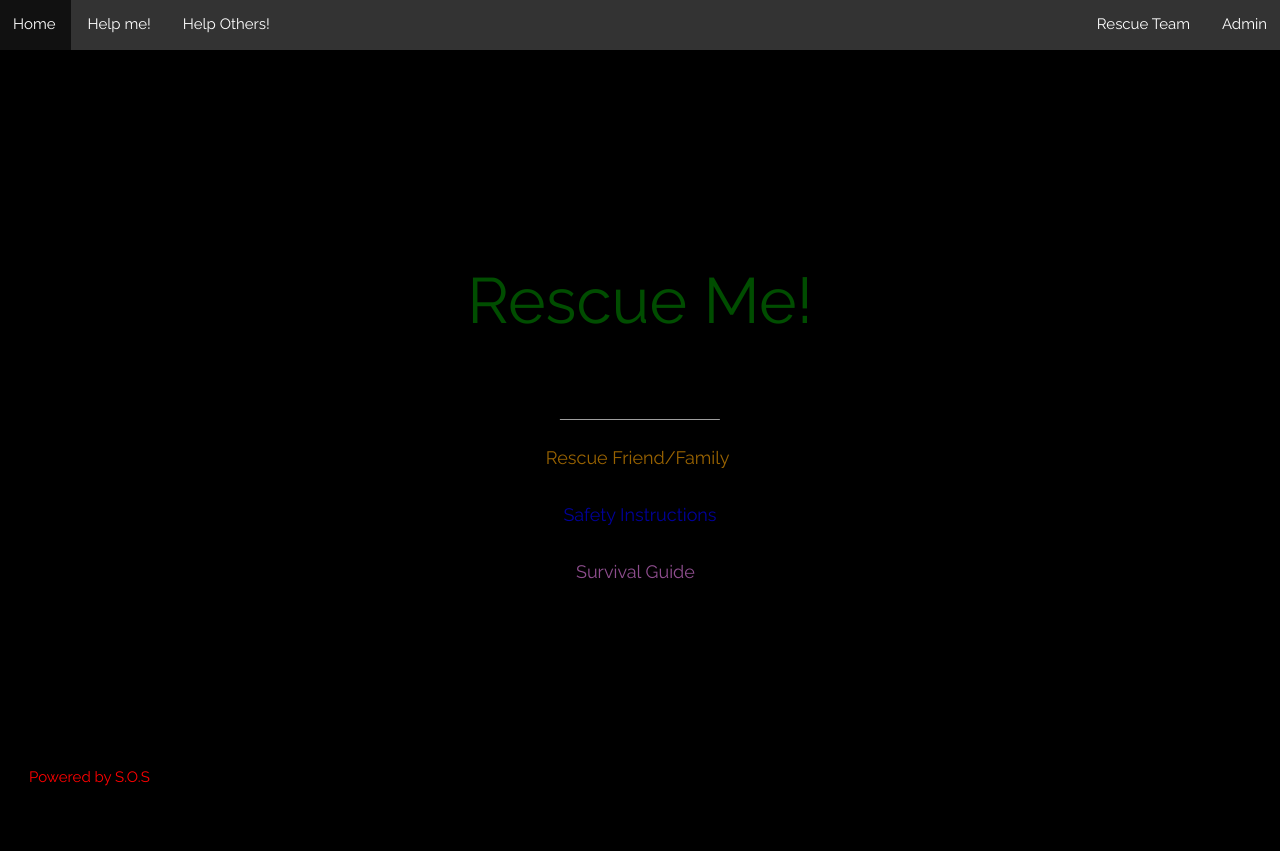
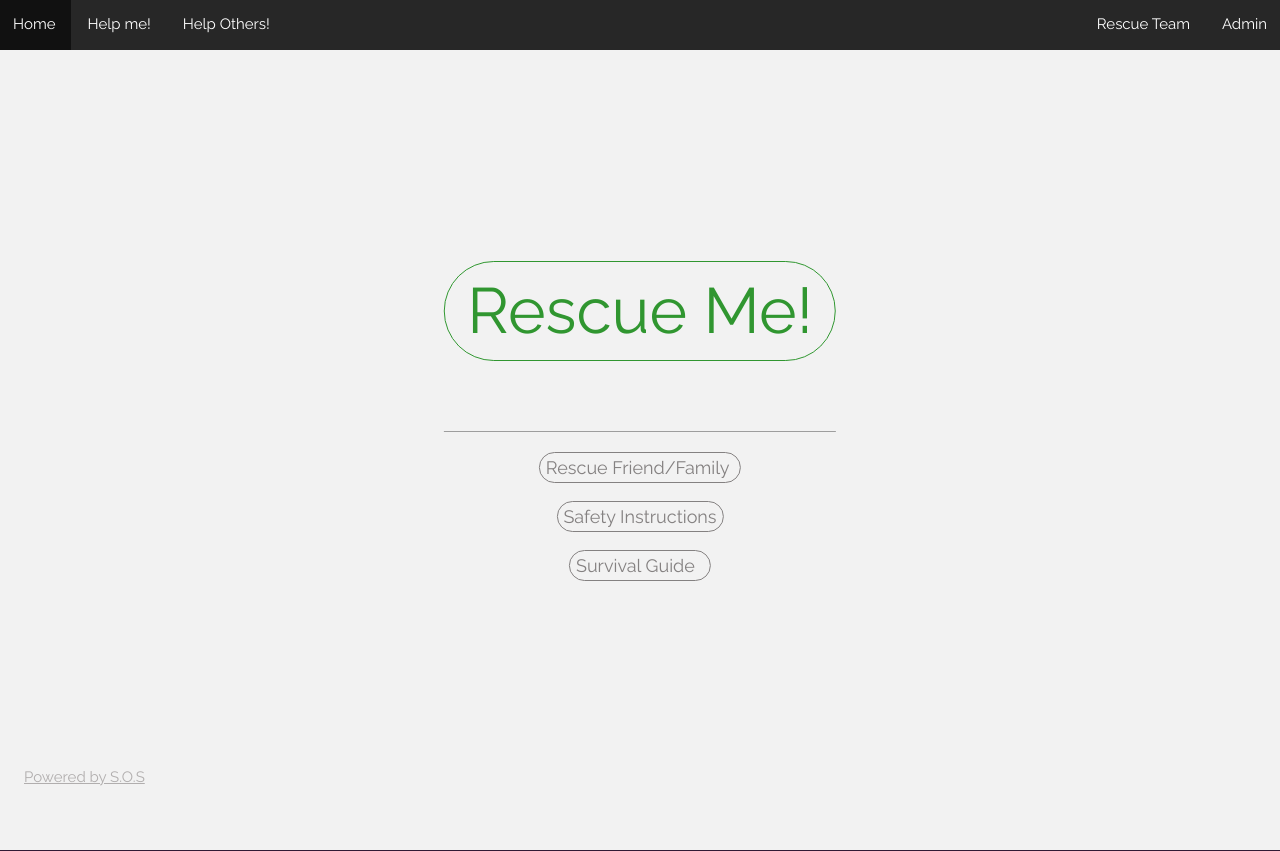
Before and after one commit to Corruption13/SOS-APP, a Django app: page / in a window 1280 px wide. Before the commit the page ends 786 px from the top, so only its background shows below. Run offline with Django 3.2, Linux system fonts and the light colour scheme.

Commit message:
theme updated

```diff
--- a/Webapp/templates/base.html
+++ b/Webapp/templates/base.html
@@ -14,8 +14,17 @@
         height: 100%;
         background-color: #301934;
     }
+    #watermark-bot{
+        color:rgb(177, 174, 174);
+        border-radius: 1em;
+        text-decoration: none;
+        padding: 10px;
+    }
+
+
     .bgimg {
-    background: black;
+    background: #f2f2f2;
+
     min-height: 100%;
     background-position: center;
     background-size: cover;
@@ -28,7 +37,7 @@
     margin: 0;
     padding: 0;
     overflow: hidden;
-    background-color: #333;
+    background-color: rgb(39, 39, 39);
     -webkit-transition: ease-in 400ms; /* Safari prior 6.1 */
     transition: .2s;
     }
@@ -54,8 +63,13 @@
     ul.topnav li.right {float: right;}
 
     @media screen and (max-width: 600px) {
-    ul.topnav li.right,
-    ul.topnav li {display:none;}
+        #watermark-bot {
+        display: none; visibility:hidden;
+        color:blue;
+        }
+        ul.topnav li.right, ul.topnav li {
+            font-size: 0.9em;
+        }
     }
 
     {% block style %}
@@ -78,6 +92,11 @@
 
 {% endblock %}
 
+<div id="watermark-bot" class="w3-display-bottomleft w3-padding-large">
+    <a  href="https://github.com/raksha-oss/SOS-API"> Powered by S.O.S</a>
+
+
+
 </div>
 
 
--- a/Webapp/templates/map_select.html
+++ b/Webapp/templates/map_select.html
@@ -8,7 +8,7 @@
 
 <div class="container " >
   {% block map_select2 %}
-  <h2>{{user_id}} Please Provide details - Not all fields neeeded.</h2>
+  <h2>Please Provide details - Not all fields neeeded.</h2>
 
 
     <button style="float:right;" type="submit" title="Submit it without details" id="btn-add" class="btn btn-success">Quick Submit</button>
--- a/Webapp/templates/map_select2.html
+++ b/Webapp/templates/map_select2.html
@@ -37,7 +37,7 @@
 
 {% block map_select2 %}
 
-  <h2>{{user_id}} Please Provide details.</h2>
+  <h2> Please Provide details.</h2>
     <button  style="float:right;" type="submit" title="Only available for self rescue mode" id="btn-add" class="btn btn-success" disabled>Quick Submit</button>
 
 {% endblock map_select2 %}
--- a/Webapp/templates/user.html
+++ b/Webapp/templates/user.html
@@ -6,55 +6,26 @@
 <style>
     #rescue_me, #rescue_other, #watermark, #extra2, #extra1{
       -webkit-transition: ease-in 400ms; /* Safari prior 6.1 */
-      transition: ease-in .2s;
-      border: 5px dotted black;
+      transition: ease-in .15s;
+      opacity: 0.8;
+      border: solid 1px;
+      border-radius: 4em;
+      background: #f2f2f2f8;
+      color: rgb(105, 101, 101);
     }
 
     #rescue_me {
-      background-color: black;
       color: green;
-      opacity: 0.6;
-
     }
 
-    #rescue_other {
-      background-color: black;
-      opacity: 0.6;
-      color: orange;
-
-    }
-    #extra1{
-        color:blue;
-        background-color: black;
-        opacity: 0.6;
-    }
-    #extra2{
-      color:violet;
-      background-color: black;
-      opacity: 0.6;
-    }
-
-    #rescue_me:hover {
-      border: dotted red;
-      border-width: 7px;
-      opacity: 1;
-      margin-bottom: 15px;
-      margin-top: 15px;
-
-    }
-    #rescue_other:hover, #extra1:hover, #extra2:hover {
-      border: 3px dashed red;
-      opacity: 1;
 
 
+    #rescue_me:hover, #rescue_other:hover, #extra1:hover, #extra2:hover {
+      border: 2px solid black;
+      padding: 8px;
+      opacity: 1;
+      margin: 5px;
     }
-
-    #rescue_other:hover, #extra1:hover, #extra2:hover{
-        margin-top: 10px;
-        margin-bottom: 10px;
-
-    }
-
 
     #watermark:hover {
       color:blue;
@@ -62,10 +33,7 @@
       }
 
     @media screen and (max-width: 600px) {
-      #watermark {
-        display: none; visibility:hidden;
-        color:blue;
-        }
+
 
       #rescue_me {
         font-size: 40px;
@@ -83,7 +51,7 @@
   <div class="w3-display-middle">
     <form method="POST">  {% csrf_token %}
         <h1 class="w3-jumbo w3-animate-top w3-display-middle"><button type="submit" name="rescue_me" id="rescue_me" value="Rescue&Me">&nbsp;Rescue Me! </button></h1>
-        <hr class="w3-border-grey" style="margin:auto;width:40%">
+        <hr class="w3-border-grey">
 
         <p class="w3-large w3-center w3-animate-bottom"><button type="submit" name="rescue_other" id="rescue_other" value="Rescue Friend/Family">Rescue Friend/Family </button></p>
         <p class="w3-large w3-center w3-animate-bottom"><button type="submit" name="extra1" id="extra1" value="extra1"><a href="https://www.protectyourhome.com/blog/home-safety-tips/home-safety-tips-for-natural-disasters" target="_blank" style="text-decoration: none;"> Safety Instructions</a></button></p>
@@ -93,8 +61,6 @@
 
 </div>
 
-<div class="w3-display-bottomleft w3-padding-large" style="color:red;">
- <a id="watermark" href="https://github.com/raksha-oss/SOS-API" target="_blank" style="text-decoration: none;"> Powered by S.O.S</a>
-</div>
+
 
 {% endblock body %}
--- a/rescuemap/views.py
+++ b/rescuemap/views.py
@@ -156,4 +156,4 @@ def map_select_2(request):
 
 
 
-    return render(request, "map_select2.html", {"jsonobj": data, "situation": data2, "user_id": request.user.first_name})
+    return render(request, "map_select2.html", {"jsonobj": data, "situation": data2})
```
Also changed, not shown: Webapp/templates/authpanel.html (+9 -45 lines), Webapp/templates/map_base.html (+13 -11 lines), README.md, db.sqlite3, project-images/sos-map-rescue.png (added), project-images/sos-menu.png (added), project-images/sos-victim-map-details.png (added), project-images/sos-victim-map.png (added).
